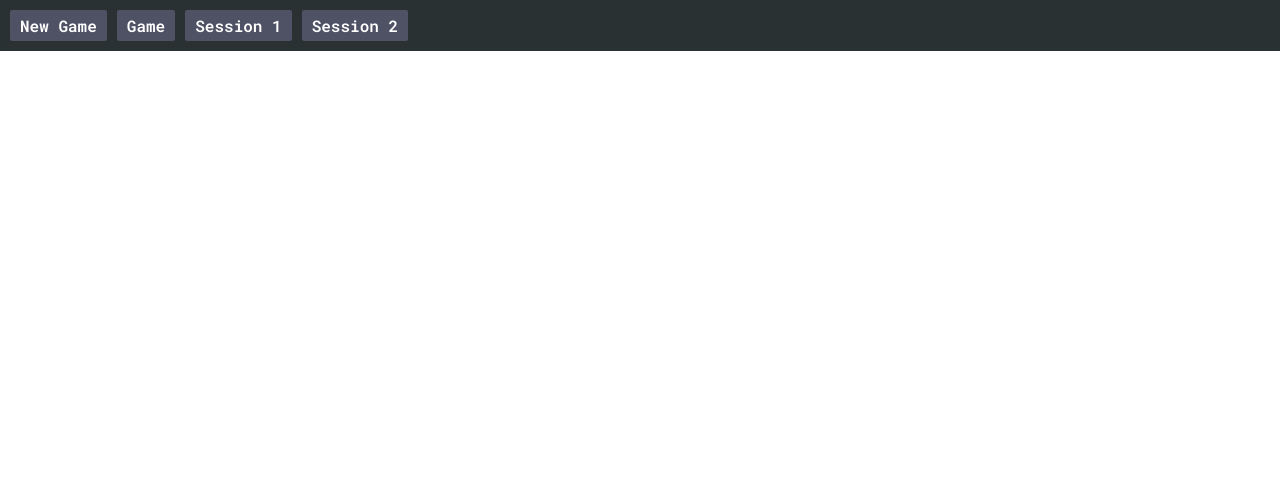
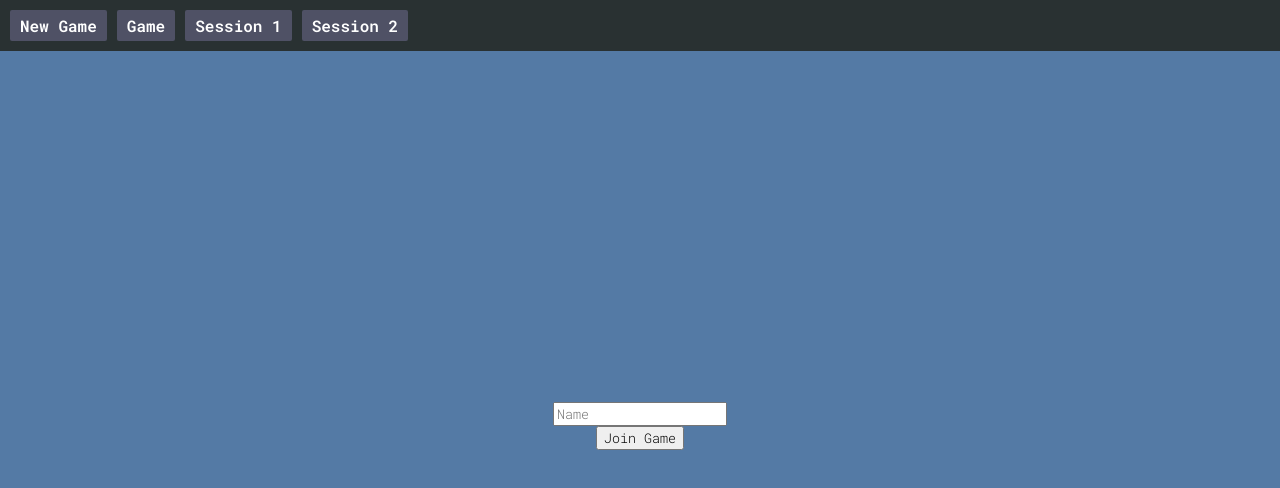
Before and after one commit to tanner-irons/over-under, a React (Create React App) app: page /join/1 in a window 1280 px wide. Shown: the top 488 px of the page. Built offline with nearby package versions, Linux system fonts and the light colour scheme; no server answers.

Commit message:
fix timer and move join to own page

```diff
--- a/src/App.js
+++ b/src/App.js
@@ -5,6 +5,7 @@ import Menu from './components/menu/Menu';
 import Start from './views/start/Start';
 import Game from './views/game/Game';
 import Settings from './views/settings/Settings';
+import Join from './views/join/Join';
 
 const App = () => {
   return (
@@ -18,7 +19,10 @@ const App = () => {
           <Route path="/start">
             <Start></Start>
           </Route>
-          <Route path="/game/:roomid">
+          <Route path="/join/:roomid">
+            <Join></Join>
+          </Route>
+          <Route path="/game">
             <Game></Game>
           </Route>
           <Route path="/settings">
--- a/src/components/join/Join.scss
+++ /dev/null
@@ -1,5 +0,0 @@
-.join {
-    display: flex;
-    flex-direction: column;
-    align-items: center;
-}
--- a/src/store/game/GameReducer.js
+++ b/src/store/game/GameReducer.js
@@ -100,6 +100,11 @@ export default (state = initialState, action) => {
                 };
             }
             return state;
+        case GameActions.SetTimer:
+            return {
+                ...state,
+                timer: action.payload
+            }
         default:
             return state;
     }
--- a/src/views/game/Game.js
+++ b/src/views/game/Game.js
@@ -4,7 +4,7 @@ import React, { useCallback, useState } from 'react';
 import { useSelector, useDispatch } from 'react-redux';
 import { useTimer, useWebSocket } from './../../store/socket';
 import { Guesses } from './../../store/game/GameReducer';
-import { updatePlayer, updatePlayers, setTarget, incrementTurn } from './../../store/game/GameActions';
+import { updatePlayer, updatePlayers, setTarget, incrementTurn, setTimer } from './../../store/game/GameActions';
 import { getCurrentPlayerId } from './../../store/game/GameSelectors';
 import { incrementQuestion } from './../../store/question/QuestionActions';
 import { getCurrentQuestion } from './../../store/question/QuestionSelectors';
@@ -15,32 +15,17 @@ import Score from './../../components/score/Score';
 import Prompt from './../../components/prompt/Prompt';
 import Timer from './../../components/timer/Timer';
 import { throttle } from 'lodash';
-import Join from '../../components/join/Join';
-import { useParams } from 'react-router-dom';
-import { updateSession } from './../../store/session/SessionActions';
 
 const Game = () => {
-    const dispatch = useDispatch();
-    const { roomid } = useParams();
-    const joinRoom = useCallback((socket) => {
-        const session = {
-            id: roomid
-        };
-
-        dispatch(updateSession(session));
-
-        socket.send(JSON.stringify({ route: 'joinRoom', roomId: roomid }));
-    }, [dispatch, roomid]);
-    const emitAction = useWebSocket(joinRoom);
+    const emitAction = useWebSocket();
 
     const sessionPlayer = useSelector(getSessionPlayer);
-    const { players, target } = useSelector(state => state.game);
+    const { players, target, timer } = useSelector(state => state.game);
     const settings = useSelector(state => state.settings);
     const currentQuestion = useSelector(getCurrentQuestion);
     const currentPlayerId = useSelector(getCurrentPlayerId);
     const sessionPlayerIsCurrent = sessionPlayer?.id === currentPlayerId;
     const playerHasGuessed = sessionPlayer?.guess !== Guesses.None;
-    const [timer, setTimer] = useState(-1);
 
     const throttledEmit = throttle((action) => {
         emitAction(action);
@@ -98,7 +83,7 @@ const Game = () => {
         [emitAction, currentPlayerId, players, target, currentQuestion.yes]
     );
 
-    const onTick = useCallback((seconds) => setTimer(seconds), []);
+    const onTick = useCallback((seconds) => emitAction(setTimer(seconds)), [emitAction]);
 
     const startTimer = useTimer(settings.timer, onTick, scoreQuestion);
 
@@ -109,7 +94,6 @@ const Game = () => {
 
     return (
         <div className="game">
-            {sessionPlayer?.id ?
             <div className="section section-game">
                 <div className={`sub-section sub-section-question${sessionPlayerIsCurrent ? " no-response" : ""}`}>
                     <Question question={currentQuestion}></Question>
@@ -124,11 +108,6 @@ const Game = () => {
                     </div>
                 }
             </div>
-                :
-                <div className="section section-join">
-                    <Join></Join>
-                </div>
-            }
             <div className="section section-score">
                 <Score players={players}></Score>
             </div>
--- a/src/views/game/Game.scss
+++ b/src/views/game/Game.scss
@@ -20,13 +20,6 @@
             padding: 20px;
             flex-basis: 25%;
             background: #4f5165;
-        }
-
-        &.section-join {
-            justify-content: center;
-            align-content: center;
-            flex-basis: 75%;
-            background: #547aa5;
         }
 
         .sub-section {
--- a/src/components/join/Join.js
+++ b/src/views/join/Join.js
@@ -2,15 +2,29 @@ import './Join.scss';
 
 import React, { useState, useCallback } from 'react';
 import { v4 as uuid } from 'uuid';
-import { updateSession } from './../../store/session/SessionActions';
+import { updateSession } from '../../store/session/SessionActions';
 import { Guesses } from '../../store/game/GameReducer';
 import { addPlayer } from '../../store/game/GameActions';
 import { useDispatch } from 'react-redux';
-import { useWebSocket } from './../../store/socket';
+import { useWebSocket } from '../../store/socket';
+import { useHistory, useParams } from 'react-router-dom';
 
 const Join = () => {
+    const history = useHistory();
     const dispatch = useDispatch();
-    const emitAction = useWebSocket();
+    const { roomid } = useParams();
+
+    const joinRoom = useCallback((socket) => {
+        const session = {
+            id: roomid
+        };
+
+        dispatch(updateSession(session));
+
+        socket.send(JSON.stringify({ route: 'joinRoom', roomId: roomid }));
+    }, [dispatch, roomid]);
+
+    const emitAction = useWebSocket(joinRoom);
     const [name, setName] = useState('');
 
     const joinGame = useCallback(() => {
@@ -28,7 +42,11 @@ const Join = () => {
         }
 
         emitAction(addPlayer(newPlayer));
-    }, [emitAction, dispatch, name]);
+
+        setTimeout(() => {
+            history.push('/game');
+        }, 2000);
+    }, [emitAction, dispatch, name, history]);
 
     return (
         <div className="join">
--- /dev/null
+++ b/src/views/join/Join.scss
@@ -0,0 +1,9 @@
+.join {
+    display: flex;
+    height: 100%;
+    flex-basis: 100%;
+    background: #547aa5;
+    flex-direction: column;
+    align-items: center;
+    justify-content: center;
+}
```
Lines whose indentation alone changed are shown as unchanged.
